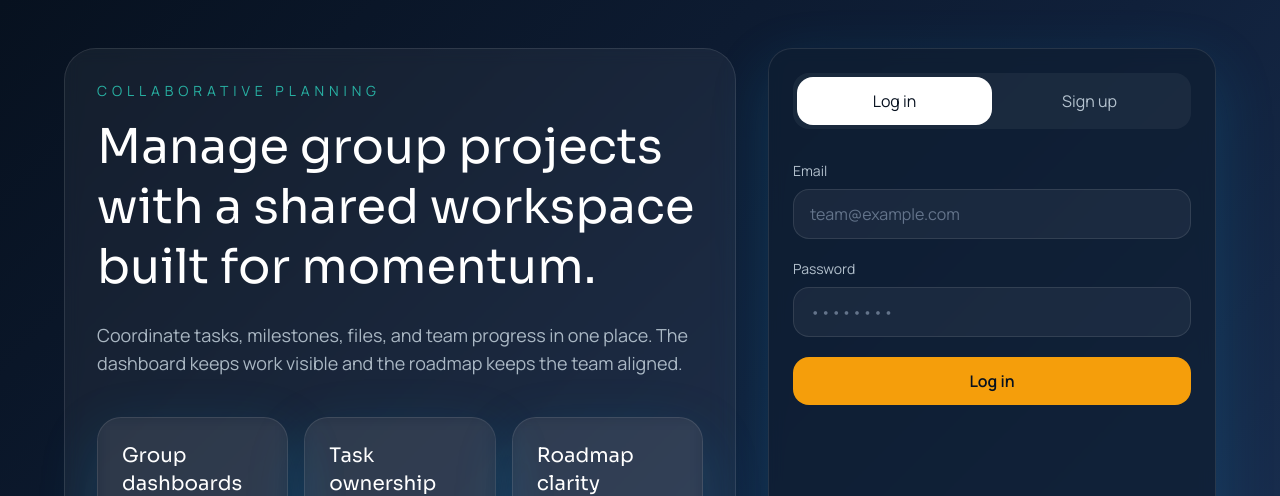
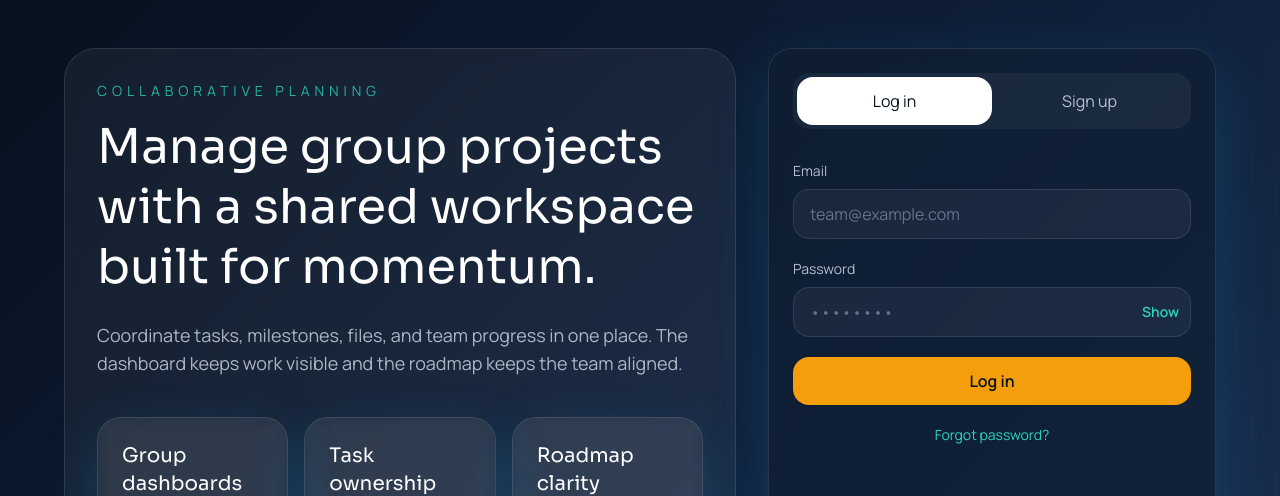
Before and after one commit to CadeSchiano/Group_Work_Web, a React (Vite) app in the folder frontend/: page /auth in a window 1280 px wide. Shown: the top 496 px of the page. Built offline with nearby package versions, Linux system fonts and the light colour scheme; no server answers.

Commit message:
fixed login screen

```diff
--- a/frontend/src/components/Input.jsx
+++ b/frontend/src/components/Input.jsx
@@ -1,11 +1,16 @@
-export default function Input({ label, error, className = "", ...props }) {
+export default function Input({ label, error, className = "", rightElement, ...props }) {
   return (
     <label className="flex flex-col gap-2">
       <span className="text-sm text-mist/80">{label}</span>
-      <input
-        className={`rounded-2xl border border-white/10 bg-white/5 px-4 py-3 text-white outline-none transition placeholder:text-slate-500 focus:border-mint ${className}`}
-        {...props}
-      />
+      <div className="relative">
+        <input
+          className={`w-full rounded-2xl border border-white/10 bg-white/5 px-4 py-3 text-white outline-none transition placeholder:text-slate-500 focus:border-mint ${rightElement ? "pr-20" : ""} ${className}`}
+          {...props}
+        />
+        {rightElement ? (
+          <div className="absolute inset-y-0 right-3 flex items-center">{rightElement}</div>
+        ) : null}
+      </div>
       {error ? <span className="text-sm text-coral">{error}</span> : null}
     </label>
   );
--- a/frontend/src/context/AuthContext.jsx
+++ b/frontend/src/context/AuthContext.jsx
@@ -4,11 +4,26 @@ import { apiRequest } from "../api/client";
 export const AuthContext = createContext(null);
 
 const TOKEN_KEY = "group-project-token";
+const USER_KEY = "group-project-user";
+const getStoredUser = () => {
+  const savedUser = localStorage.getItem(USER_KEY);
+
+  if (!savedUser) {
+    return null;
+  }
+
+  try {
+    return JSON.parse(savedUser);
+  } catch {
+    localStorage.removeItem(USER_KEY);
+    return null;
+  }
+};
 
 export const AuthProvider = ({ children }) => {
   const [token, setToken] = useState(localStorage.getItem(TOKEN_KEY));
-  const [user, setUser] = useState(null);
-  const [loading, setLoading] = useState(true);
+  const [user, setUser] = useState(getStoredUser);
+  const [loading, setLoading] = useState(() => Boolean(token) && !getStoredUser());
 
   useEffect(() => {
     const bootstrap = async () => {
@@ -20,8 +35,10 @@ export const AuthProvider = ({ children }) => {
       try {
         const data = await apiRequest("/auth/me", { token });
         setUser(data.user);
+        localStorage.setItem(USER_KEY, JSON.stringify(data.user));
       } catch {
         localStorage.removeItem(TOKEN_KEY);
+        localStorage.removeItem(USER_KEY);
         setToken(null);
         setUser(null);
       } finally {
@@ -34,12 +51,15 @@ export const AuthProvider = ({ children }) => {
 
   const persistSession = (nextToken, nextUser) => {
     localStorage.setItem(TOKEN_KEY, nextToken);
+    localStorage.setItem(USER_KEY, JSON.stringify(nextUser));
     setToken(nextToken);
     setUser(nextUser);
+    setLoading(false);
   };
 
   const logout = () => {
     localStorage.removeItem(TOKEN_KEY);
+    localStorage.removeItem(USER_KEY);
     setToken(null);
     setUser(null);
   };
--- a/frontend/src/pages/AuthPage.jsx
+++ b/frontend/src/pages/AuthPage.jsx
@@ -11,18 +11,51 @@ export default function AuthPage() {
   const [mode, setMode] = useState("login");
   const [form, setForm] = useState(initialForm);
   const [error, setError] = useState("");
+  const [message, setMessage] = useState("");
   const [loading, setLoading] = useState(false);
+  const [showPassword, setShowPassword] = useState(false);
   const { persistSession } = useAuth();
+
+  const isRecoveryMode = mode === "recover";
+
+  const resetFormState = (nextMode) => {
+    setMode(nextMode);
+    setForm(initialForm);
+    setError("");
+    setMessage("");
+    setShowPassword(false);
+  };
 
   const handleSubmit = async (event) => {
     event.preventDefault();
     setError("");
+    setMessage("");
     setLoading(true);
 
     try {
-      const path = mode === "login" ? "/auth/login" : "/auth/signup";
-      const payload = mode === "login" ? form : form;
+      const path =
+        mode === "login"
+          ? "/auth/login"
+          : mode === "signup"
+            ? "/auth/signup"
+            : "/auth/recover-password";
+      const payload =
+        mode === "signup"
+          ? form
+          : {
+              email: form.email,
+              password: form.password,
+            };
       const data = await apiRequest(path, { method: "POST", body: payload });
+
+      if (isRecoveryMode) {
+        setMessage(data.message);
+        setForm(initialForm);
+        setShowPassword(false);
+        setMode("login");
+        return;
+      }
+
       persistSession(data.token, data.user);
     } catch (submitError) {
       setError(submitError.message);
@@ -60,14 +93,14 @@ export default function AuthPage() {
           <div className="mb-8 flex rounded-2xl bg-white/5 p-1">
             <button
               className={`flex-1 rounded-2xl px-4 py-3 ${mode === "login" ? "bg-white text-ink" : "text-mist/80"}`}
-              onClick={() => setMode("login")}
+              onClick={() => resetFormState("login")}
               type="button"
             >
               Log in
             </button>
             <button
               className={`flex-1 rounded-2xl px-4 py-3 ${mode === "signup" ? "bg-white text-ink" : "text-mist/80"}`}
-              onClick={() => setMode("signup")}
+              onClick={() => resetFormState("signup")}
               type="button"
             >
               Sign up
@@ -91,18 +124,46 @@ export default function AuthPage() {
               onChange={(event) => setForm((current) => ({ ...current, email: event.target.value }))}
             />
             <Input
-              label="Password"
-              type="password"
-              placeholder="••••••••"
+              label={isRecoveryMode ? "New password" : "Password"}
+              type={showPassword ? "text" : "password"}
+              placeholder={isRecoveryMode ? "Choose a new password" : "••••••••"}
               value={form.password}
               onChange={(event) => setForm((current) => ({ ...current, password: event.target.value }))}
+              rightElement={
+                <button
+                  className="text-sm font-semibold text-mint transition hover:text-white"
+                  onClick={() => setShowPassword((current) => !current)}
+                  type="button"
+                >
+                  {showPassword ? "Hide" : "Show"}
+                </button>
+              }
             />
 
+            {message ? <p className="rounded-2xl bg-mint/10 px-4 py-3 text-sm text-mint">{message}</p> : null}
             {error ? <p className="rounded-2xl bg-coral/10 px-4 py-3 text-sm text-coral">{error}</p> : null}
 
             <Button className="w-full" disabled={loading} type="submit">
-              {loading ? "Working..." : mode === "login" ? "Log in" : "Create account"}
+              {loading ? "Working..." : mode === "login" ? "Log in" : mode === "signup" ? "Create account" : "Reset password"}
             </Button>
+
+            {isRecoveryMode ? (
+              <button
+                className="w-full text-sm text-mist/80 transition hover:text-white"
+                onClick={() => resetFormState("login")}
+                type="button"
+              >
+                Back to log in
+              </button>
+            ) : (
+              <button
+                className="w-full text-sm text-mint transition hover:text-white"
+                onClick={() => resetFormState("recover")}
+                type="button"
+              >
+                Forgot password?
+              </button>
+            )}
           </form>
         </Card>
       </div>
```
Also changed, not shown: 2 other files (tests, documents, lock files or other folders).
